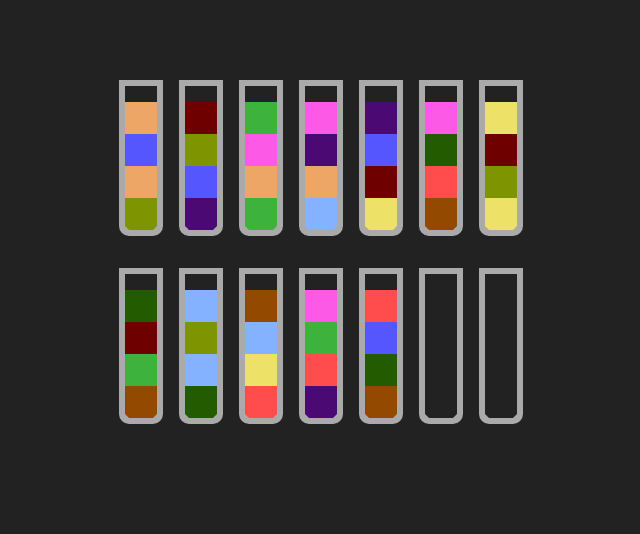
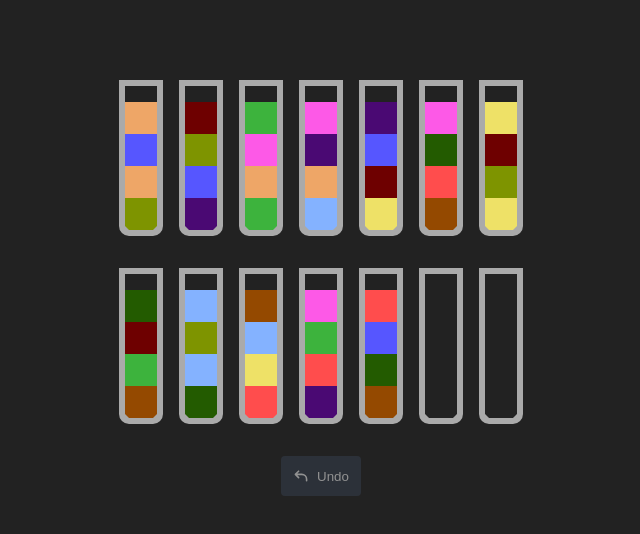
Before and after one commit to kyttike/watersort, a React (Create React App) app: page / in a window 1280 px wide. Shown: the top 534 px of the page, without its empty margins (319-959 px from the left). Built offline with nearby package versions, Linux system fonts and the light colour scheme.

Commit message:
Add undo button

```diff
--- a/src/App.css
+++ b/src/App.css
@@ -1,3 +1,27 @@
 .game-container {
   margin-top: min(6rem, 10vh);
+  display: flex;
+  flex-direction: column;
+  align-items: center;
 }
+
+.undo-button {
+  display: flex;
+  align-items: center;
+  background: #374151;
+  color: white;
+  padding: 0.75rem;
+  border: none;
+  border-radius: 4px;
+}
+
+.undo-button:disabled {
+  opacity: 0.5;
+}
+
+.undo-button svg {
+  height: 16px;
+  width: 16px;
+  stroke-width: 2px;
+  padding-right: 0.5rem;
+}
--- a/src/App.tsx
+++ b/src/App.tsx
@@ -9,7 +9,24 @@
 
 function App() {
   const [selectedVial, setSelectedVial] = useState<number>();
-  const [gameState, setGameState] = useState(vialData);
+  const [gameState, setGameState] = useState<GameState>(vialData);
+  const [history, setHistory] = useState<GameState[]>([]);
+
+  const updateGameState = (newState: GameState) => {
+    setHistory([...history, gameState]);
+    setGameState(newState);
+  };
+
+  const undoMove = () => {
+    if (history.length === 0) return;
+    setSelectedVial(undefined);
+    setGameState(history[history.length - 1]);
+    setHistory(history.slice(0, history.length - 1));
+    console.log({
+      gameState,
+      history,
+    });
+  };
 
   const selectVial = (selectedVialIndex: number): void => {
     if (selectedVial === undefined) {
@@ -20,7 +37,7 @@ function App() {
       return;
     } else {
       const newState = pourLiquid(gameState, selectedVial, selectedVialIndex);
-      setGameState(newState);
+      updateGameState(newState);
       setSelectedVial(undefined);
     }
   };
@@ -28,6 +45,16 @@ function App() {
   return (
     <div className="game-container">
       <VialDisplay gameState={gameState} onVialClick={selectVial} selectedVial={selectedVial} />
+      <button className="undo-button" disabled={history.length === 0} onClick={undoMove}>
+        <svg xmlns="http://www.w3.org/2000/svg" viewBox="0 0 20 20" fill="currentColor">
+          <path
+            fillRule="evenodd"
+            d="M7.707 3.293a1 1 0 010 1.414L5.414 7H11a7 7 0 017 7v2a1 1 0 11-2 0v-2a5 5 0 00-5-5H5.414l2.293 2.293a1 1 0 11-1.414 1.414l-4-4a1 1 0 010-1.414l4-4a1 1 0 011.414 0z"
+            clipRule="evenodd"
+          />
+        </svg>
+        Undo
+      </button>
     </div>
   );
 }
--- /dev/null
+++ b/src/react-app-env.d.ts
@@ -0,0 +1 @@
+/// <reference types="react-scripts" />
```
